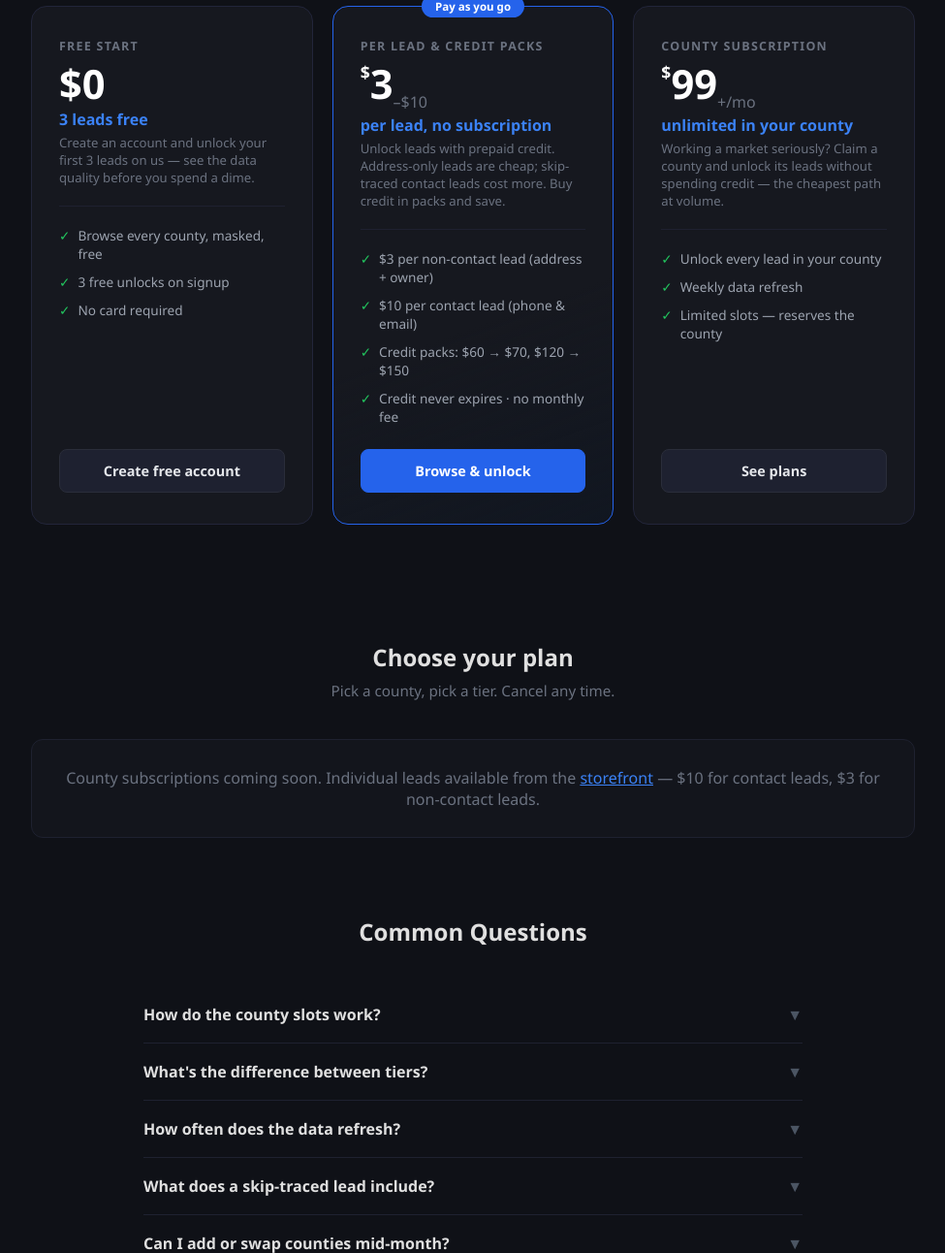
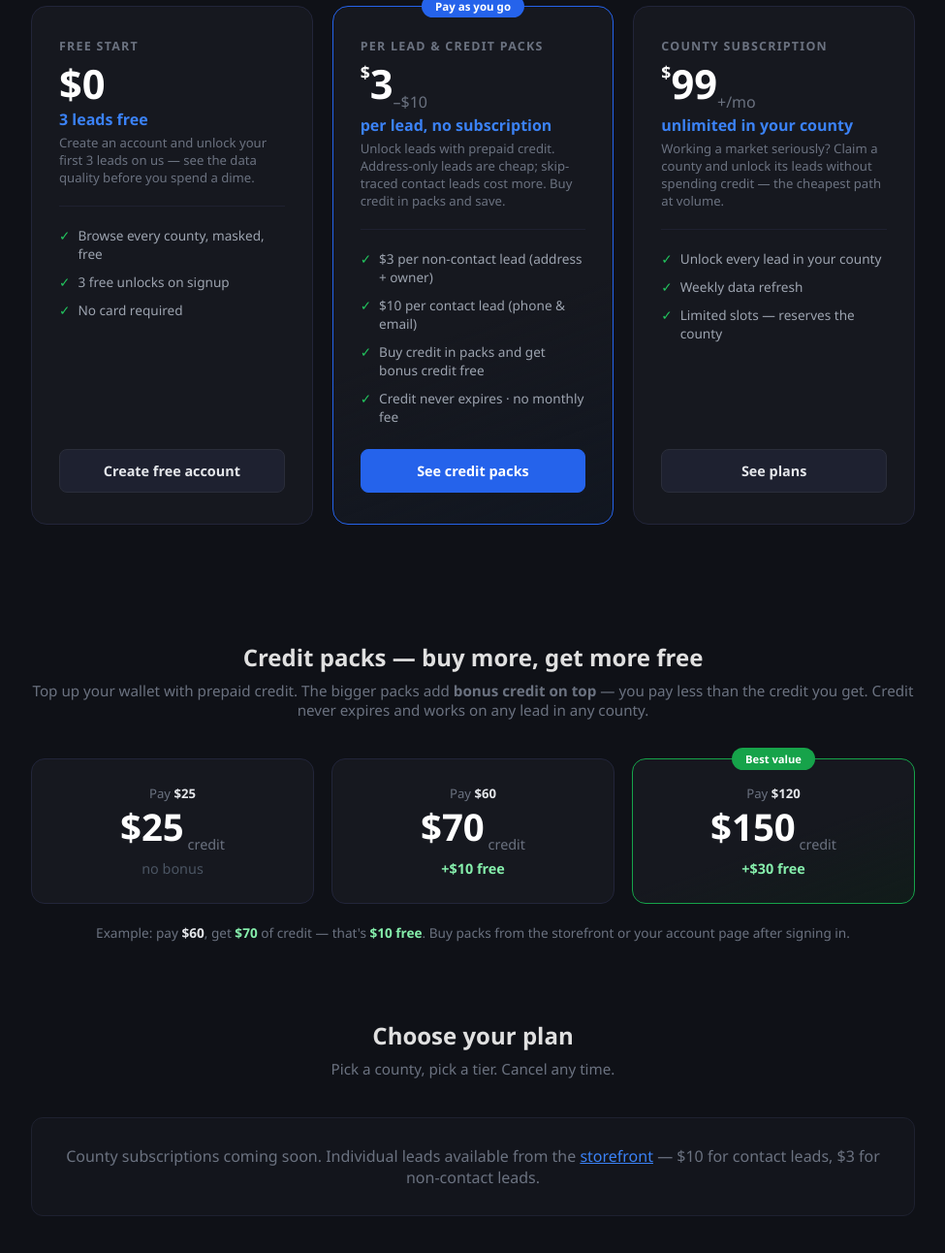
Before and after one commit to 145brice/Tax-Delinquencies, a Flask app: page /pricing in a window 1280 px wide. Shown: the part 723-2015 px from the top of the page at 97% size, without its empty margins (152-1127 px from the left). Run offline with Flask 3, Linux system fonts and the light colour scheme; some libraries are stand-ins or nearby versions.

Commit message:
Pricing: add credit-packs section that explains the bonus/free credit
The pack bonus ("buy $60, get $70") was only visible as a terse badge on
the storefront/account pages, after login — a logged-out prospect saw no
explanation anywhere. Add a dedicated, data-driven credit-packs section to
the public pricing page (fed by _load_credit_packs, honors CREDIT_PACKS_JSON)
with a clear "buy more, get more free" pitch, per-pack pay->get math, and a
Best-value badge on the pack with the largest bonus.

Co-Authored-By: Claude Opus 4.8 <noreply@anthropic.com>

```diff
--- a/app.py
+++ b/app.py
@@ -2940,7 +2940,8 @@ def pricing():
                 "capacity": cap,
             })
     return render_template('pricing.html', county_count=county_count,
-                           sub_counties=sub_counties, is_first_county=is_first_county)
+                           sub_counties=sub_counties, is_first_county=is_first_county,
+                           credit_packs=_load_credit_packs())
 
 
 # ── County schedule ──────────────────────────────────────────────────────────
--- a/templates/pricing.html
+++ b/templates/pricing.html
@@ -92,6 +92,31 @@
         .tier-btn.primary { background: #2563eb; border-color: #2563eb; color: #fff; }
         .tier-btn.primary:hover { background: #1d4ed8; }
         .tier-btn:disabled { opacity: 0.4; cursor: not-allowed; }
+
+        /* Credit pack cards */
+        .pack-grid {
+            display: grid; grid-template-columns: repeat(auto-fit, minmax(200px, 1fr));
+            gap: 18px; margin-bottom: 20px;
+        }
+        .pack-card {
+            background: #16181f; border: 1px solid #22253a; border-radius: 14px;
+            padding: 26px 22px; text-align: center; position: relative;
+            display: flex; flex-direction: column; align-items: center;
+        }
+        .pack-card.best { border-color: #16a34a; background: linear-gradient(160deg, #16181f 55%, #14321f55); }
+        .pack-best-badge {
+            position: absolute; top: -12px; left: 50%; transform: translateX(-50%);
+            background: #16a34a; color: #fff; font-size: 0.7rem; font-weight: 700;
+            padding: 4px 14px; border-radius: 999px; white-space: nowrap;
+        }
+        .pack-pay { font-size: 0.82rem; color: #6b7280; }
+        .pack-pay strong { color: #e5e7eb; font-weight: 700; }
+        .pack-get { font-size: 2.4rem; font-weight: 800; color: #fff; line-height: 1.1; margin: 4px 0 2px; }
+        .pack-get sub { font-size: 0.9rem; color: #6b7280; font-weight: 400; }
+        .pack-free { color: #86efac; font-size: 0.9rem; font-weight: 700; margin-top: 6px; min-height: 1.2em; }
+        .pack-free.none { color: #4b5563; font-weight: 400; }
+        .pack-note { text-align: center; color: #6b7280; font-size: 0.85rem; margin-top: 4px; }
+        .pack-note strong { color: #86efac; }
 
         /* County selector row */
         .county-row {
@@ -224,10 +249,10 @@
             <ul class="tier-features">
                 <li><span class="ck">&#10003;</span> $3 per non-contact lead (address + owner)</li>
                 <li><span class="ck">&#10003;</span> $10 per contact lead (phone &amp; email)</li>
-                <li><span class="ck">&#10003;</span> Credit packs: $60 → $70, $120 → $150</li>
+                <li><span class="ck">&#10003;</span> Buy credit in packs and get bonus credit free</li>
                 <li><span class="ck">&#10003;</span> Credit never expires · no monthly fee</li>
             </ul>
-            <a href="/" class="tier-btn primary" style="text-align:center;text-decoration:none;">Browse &amp; unlock</a>
+            <a href="#packs" class="tier-btn primary" style="text-align:center;text-decoration:none;">See credit packs</a>
         </div>
 
         <div class="tier-card">
@@ -244,6 +269,33 @@
         </div>
     </div>
 </div>
+
+<!-- CREDIT PACKS -->
+{% if credit_packs %}
+{% set max_bonus = credit_packs | map(attribute='bonus') | max %}
+<div class="section" id="packs">
+    <h2 class="section-title">Credit packs — buy more, get more free</h2>
+    <p class="section-sub">Top up your wallet with prepaid credit. The bigger packs add <strong>bonus credit on top</strong> — you pay less than the credit you get. Credit never expires and works on any lead in any county.</p>
+    <div class="pack-grid">
+        {% for p in credit_packs %}
+        <div class="pack-card {% if p.bonus and p.bonus == max_bonus %}best{% endif %}">
+            {% if p.bonus and p.bonus == max_bonus %}<div class="pack-best-badge">Best value</div>{% endif %}
+            <div class="pack-pay">Pay <strong>${{ (p.price_cents / 100) | int }}</strong></div>
+            <div class="pack-get">${{ (p.credit_cents / 100) | int }}<sub> credit</sub></div>
+            {% if p.bonus %}
+            <div class="pack-free">+${{ (p.bonus / 100) | int }} free</div>
+            {% else %}
+            <div class="pack-free none">no bonus</div>
+            {% endif %}
+        </div>
+        {% endfor %}
+    </div>
+    <p class="pack-note">
+        Example: pay <strong style="color:#e5e7eb;">$60</strong>, get <strong>$70</strong> of credit —
+        that's <strong>$10 free</strong>. Buy packs from the storefront or your account page after signing in.
+    </p>
+</div>
+{% endif %}
 
 <!-- PLANS -->
 <div class="section" id="subscribe">
```
